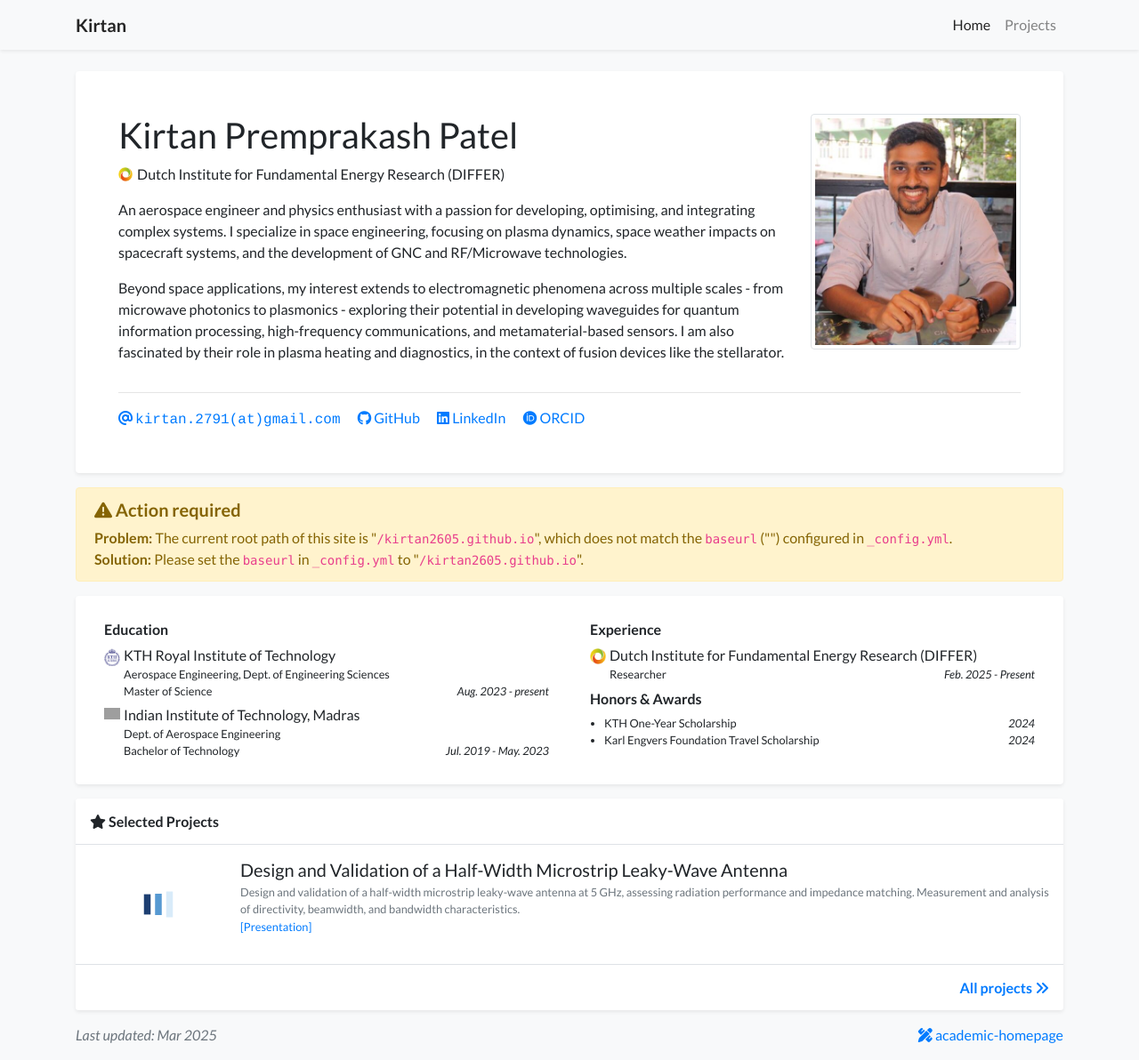
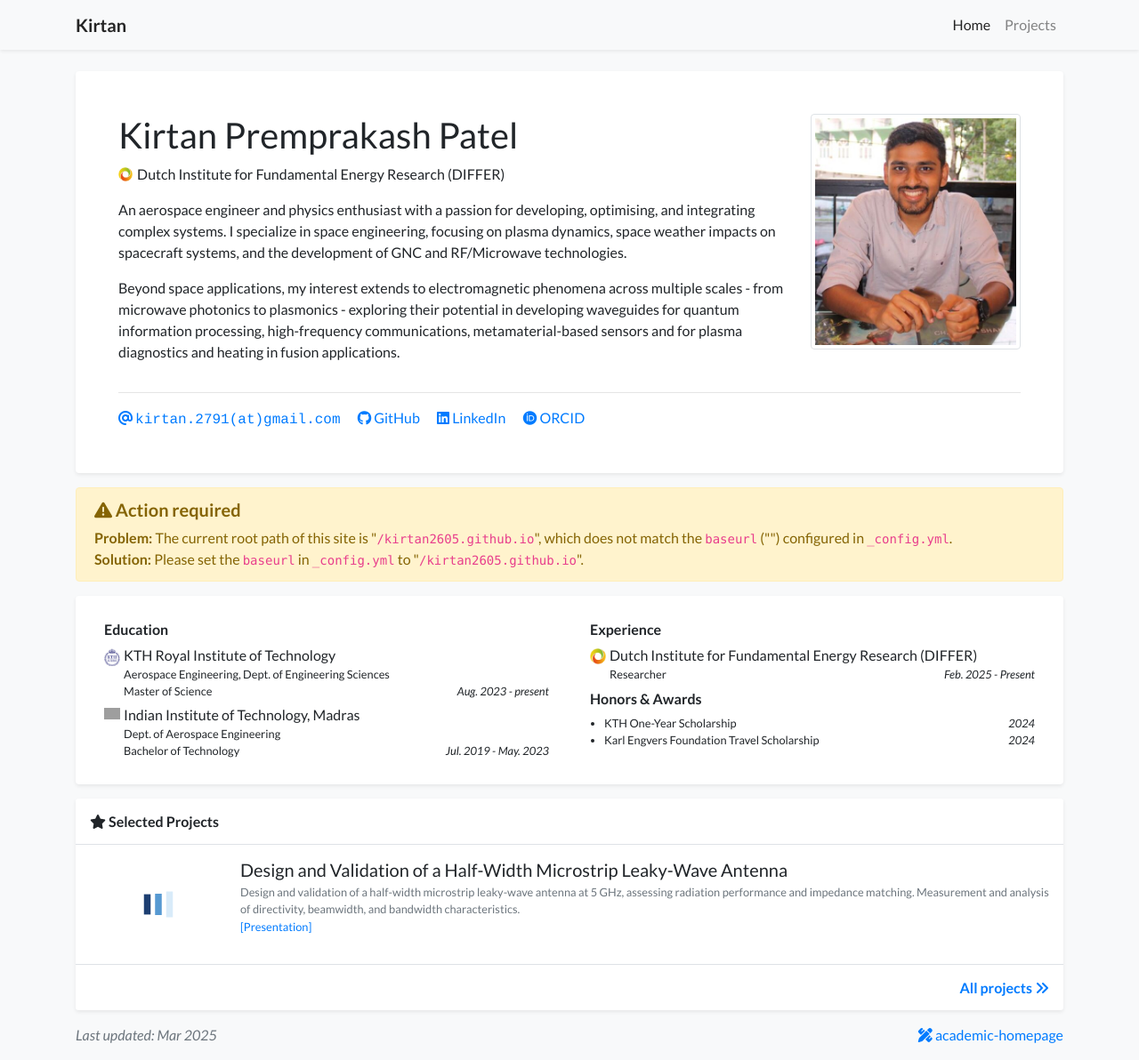
Before and after one commit to kirtan2605/kirtan2605.github.io, a Jekyll site: the page built from index.html, in a window 1280 px wide and 1192 px high. Shown: the whole window at 89% size. Built offline with Jekyll 4.4.1, drawn with Linux system fonts in a browser that asks for light colours; nearby versions of some CDN libraries; a style sheet for code colours, icons or effects is not loaded; grey boxes are pictures that could not be loaded.

Commit message:
Update profile.yml

```diff
--- a/_data/profile.yml
+++ b/_data/profile.yml
@@ -29,8 +29,7 @@ short_bio: >-
   <p>
     Beyond space applications, my interest extends to electromagnetic phenomena across multiple scales - from microwave photonics to
     plasmonics - exploring their potential in developing waveguides for quantum information processing,
-    high-frequency communications, and metamaterial-based sensors. I am also fascinated by their role in plasma heating and diagnostics,
-     in the context of fusion devices like the stellarator.
+    high-frequency communications, metamaterial-based sensors and for plasma diagnostics and heating in fusion applications.
   </p>
 
 portrait_url: /assets/images/photos/KirtanPatel-cropped.jpg
```
